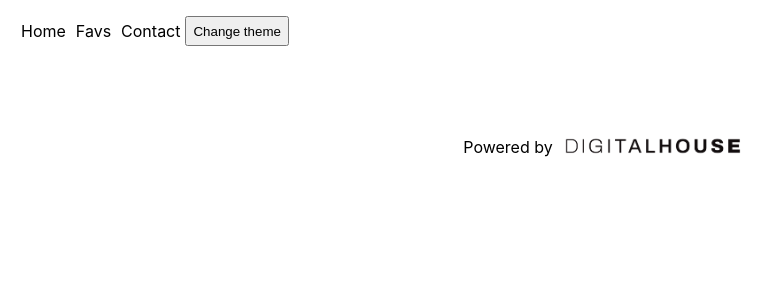
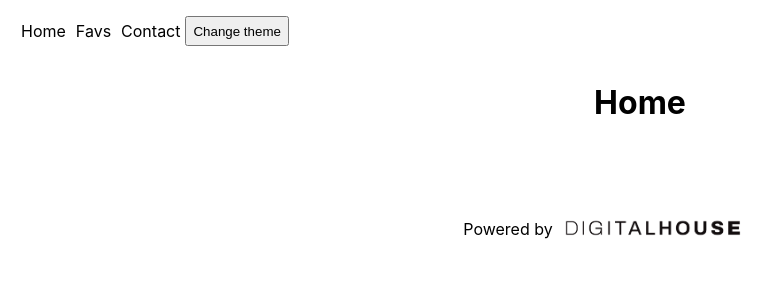
Before and after one commit to DiegoParula/ctd-esp-fe3-final, a React (Vite) app: page / in a window 1280 px wide. Shown: the top 300 px of the page, without its empty margins (0-782 px from the left). Built offline with nearby package versions, Linux system fonts and the light colour scheme.

Commit message:
cambiosRutas

```diff
--- a/src/Components/Navbar.jsx
+++ b/src/Components/Navbar.jsx
@@ -9,7 +9,7 @@ const Navbar = () => {
     <nav>
       {/* Aqui deberan agregar los liks correspondientes a las rutas definidas */}
       {/* Deberan implementar ademas la logica para cambiar de Theme con el button */}
-      <Link to='/home'>Home</Link>
+      <Link to='/'>Home</Link>
       <Link to='/favs'>Favs</Link>
       <Link to='/contact'>Contact</Link>
       <button>Change theme</button>
--- a/src/main.jsx
+++ b/src/main.jsx
@@ -15,7 +15,7 @@ ReactDOM.createRoot(document.getElementById('root')).render(
     <BrowserRouter>
       <Routes>
         <Route path='/' element={<App />}>
-          <Route path='/home' element={<Home />}/>
+          <Route index element={<Home />}/>
           <Route path='/favs' element={<Favs />}/>
           <Route path='/details/:id' element={<Detail />}/>
           <Route path='/contact' element={<Contact />}/>
```
